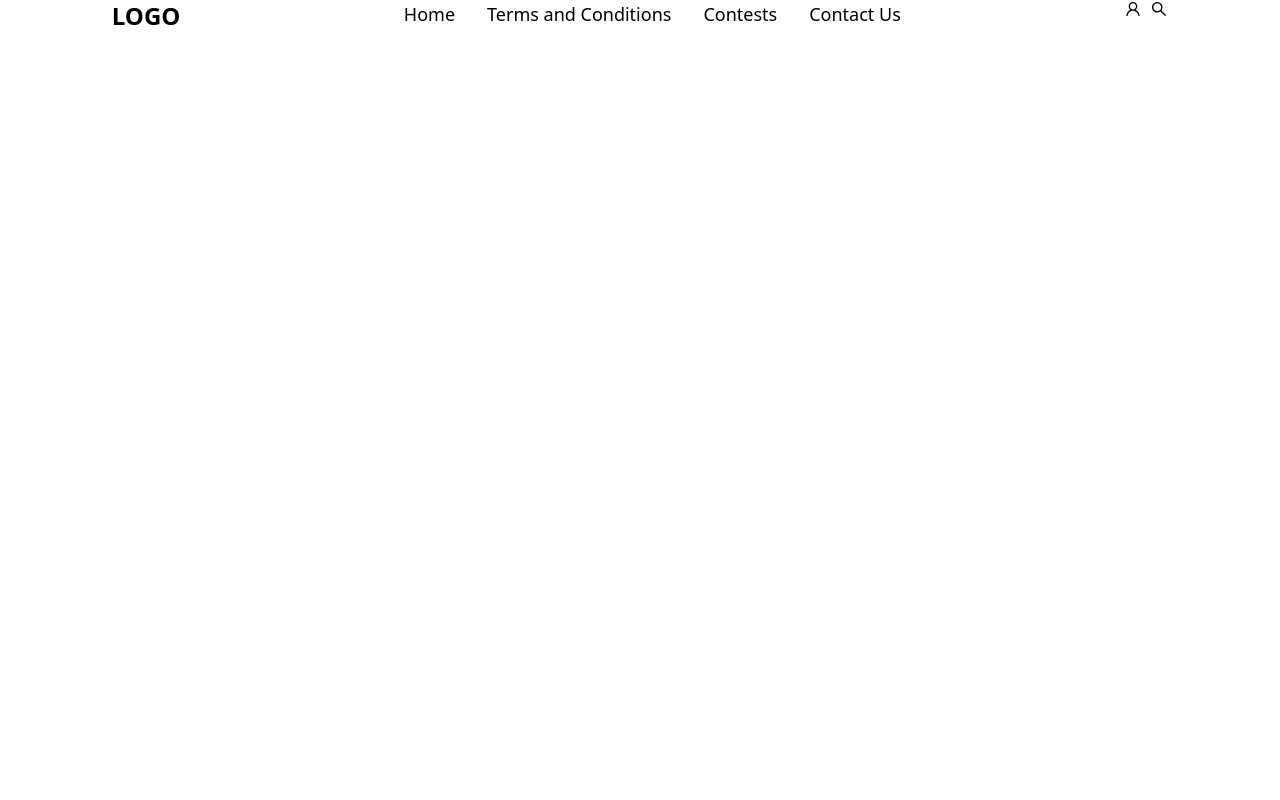
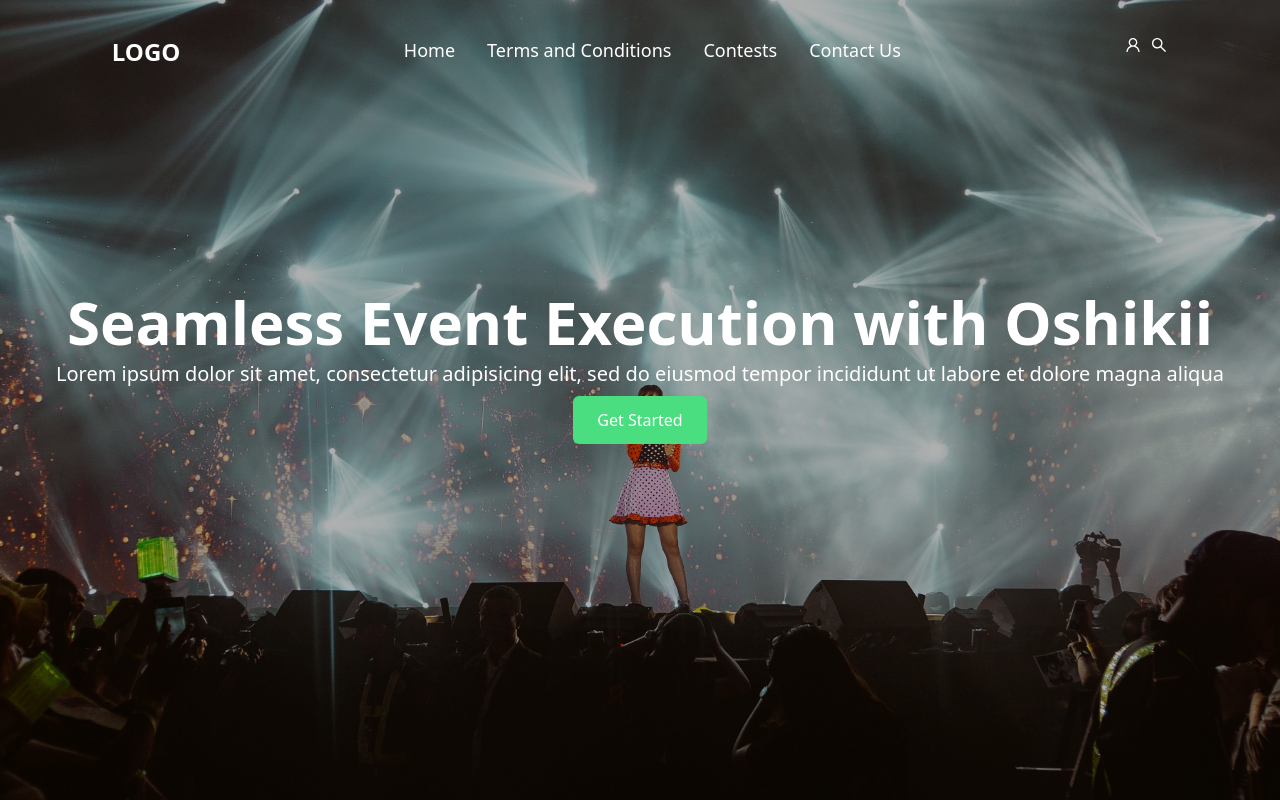
Before and after one commit to Pukka-Technologies/iVote, a Next.js app: page / in a window 1280 px wide. Built offline with nearby package versions, Linux system fonts and the light colour scheme.

Commit message:
complete basic header

```diff
--- /dev/null
+++ b/components/Header.js
@@ -0,0 +1,29 @@
+import React from 'react'
+import Navbar from './Navbar'
+
+const Header = () => {
+  return (
+    <div className="bg-header-img h-screen bg-no-repeat bg-center bg-cover relative z-10">
+      <div className="bg-black h-screen opacity-30 absolute w-full"></div>
+      <div className="z-20 relative">
+        <Navbar />
+        <div className="pt-56">
+          <div className="flex flex-col justify-center items-center text-white">
+            <h1 className="text-6xl font-bold">
+              Seamless Event Execution with Oshikii
+            </h1>
+            <p className="text-xl pt-2 pb-2">
+              Lorem ipsum dolor sit amet, consectetur adipisicing elit, sed do
+              eiusmod tempor incididunt ut labore et dolore magna aliqua
+            </p>
+            <button className="bg-green-400 rounded-md px-6 py-3">
+              Get Started
+            </button>
+          </div>
+        </div>
+      </div>
+    </div>
+  );
+}
+
+export default Header
--- a/components/Navbar.js
+++ b/components/Navbar.js
@@ -5,7 +5,7 @@ import { AiOutlineSearch } from "react-icons/ai";
 const Navbar = () => {
   return (
     <nav>
-      <div className='flex flex-row justify-around'>
+      <div className='flex flex-row justify-around text-white pt-9'>
         <div className="font-bold uppercase text-2xl">Logo</div>
         <div>
           <ul className='flex flex-row gap-8 text-lg'>
--- a/pages/index.js
+++ b/pages/index.js
@@ -1,10 +1,10 @@
-import Navbar from "../components/Navbar";
+import Header from "../components/Header";
 
 
 export default function Home() {
   return (
     <div>
-      <Navbar/>
+      <Header/>
     </div>
   );
 }
--- a/tailwind.config.js
+++ b/tailwind.config.js
@@ -5,7 +5,11 @@ module.exports = {
     "./components/**/*.{js,ts,jsx,tsx}",
   ],
   theme: {
-    extend: {},
+    extend: {
+      backgroundImage: {
+        "header-img": "url('../public/assets/header-bg.jpg')",
+      },
+    },
   },
   plugins: [],
 };
```
